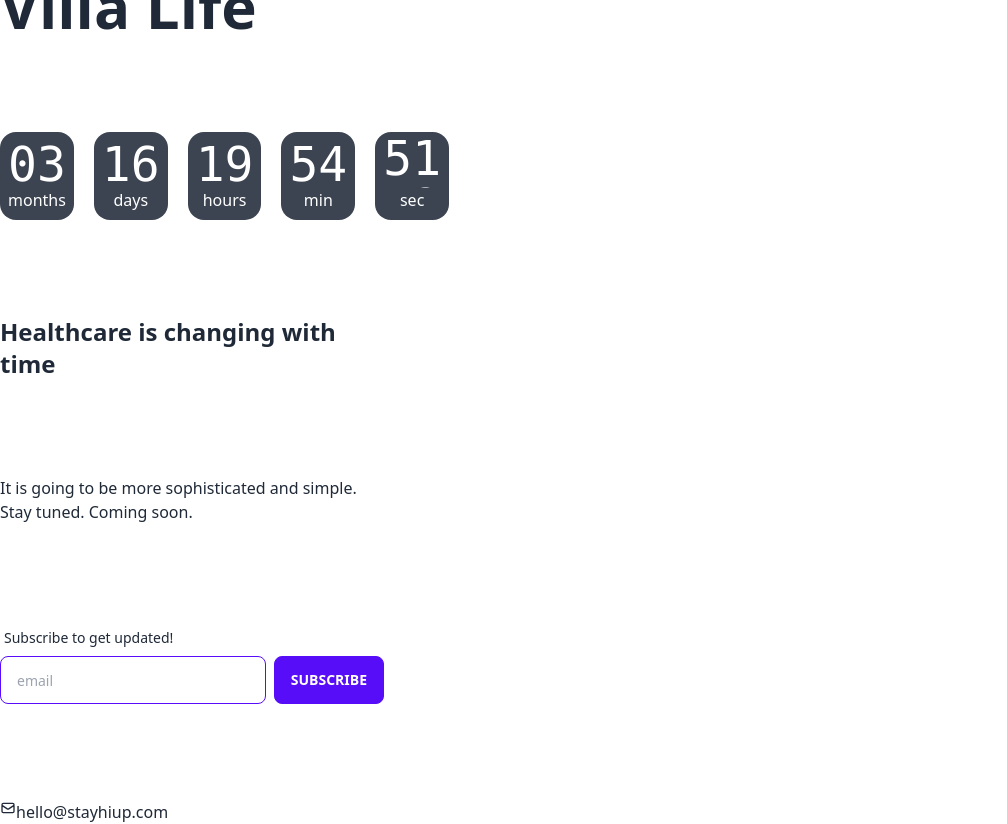
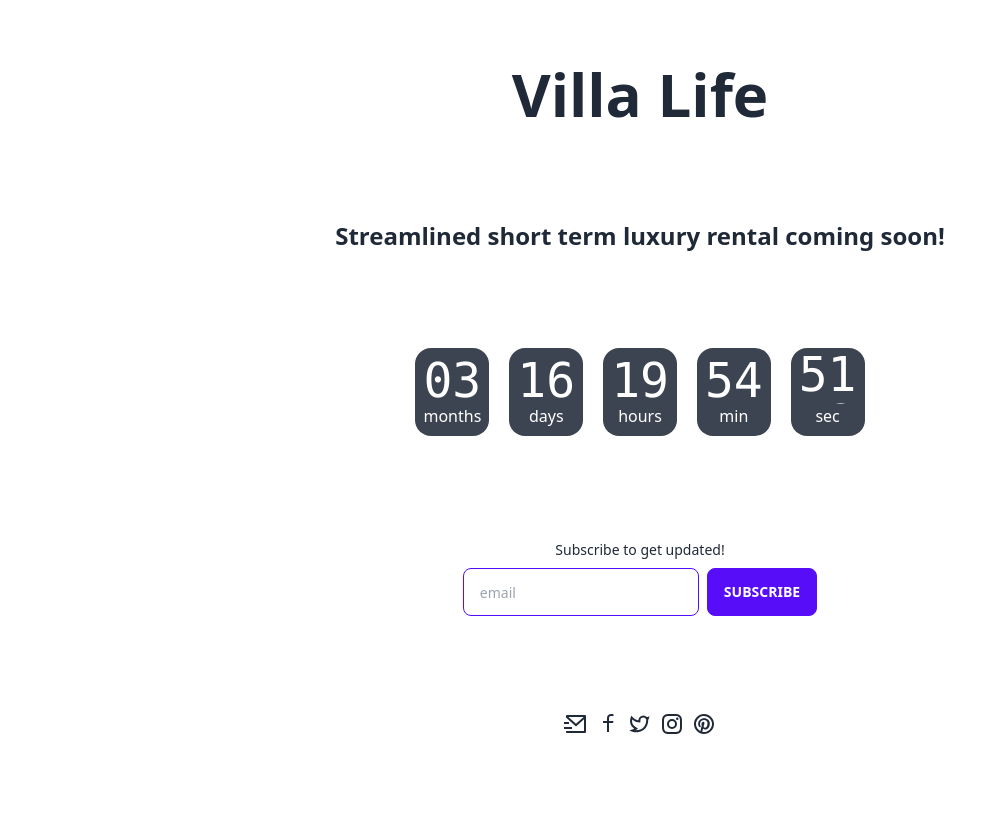
Before and after one commit to brandonkimmmm/villa-life-landing, a Next.js app: page / in a window 1280 px wide. Shown: the whole page, without its empty margins (0-1007 px from the left). After the commit the page ends 800 px from the top, so only its background shows below. Built offline with nearby package versions, Linux system fonts and the light colour scheme.

Commit message:
social media icons

```diff
--- /dev/null
+++ b/components/SocialMediaLinks.tsx
@@ -0,0 +1,20 @@
+import React from 'react';
+import {
+	RiMailSendLine,
+	RiFacebookLine,
+	RiTwitterLine,
+	RiInstagramLine,
+	RiPinterestLine
+} from 'react-icons/ri';
+
+export default function SocialMediaLinks() {
+	return (
+		<div className='inline-flex space-x-2'>
+			<RiMailSendLine size={24} />
+			<RiFacebookLine size={24} />
+			<RiTwitterLine size={24} />
+			<RiInstagramLine size={24} />
+			<RiPinterestLine size={24} />
+		</div>
+	);
+}
--- a/components/SubscribeForm.tsx
+++ b/components/SubscribeForm.tsx
@@ -14,7 +14,7 @@ export default function SubscribeForm() {
 	const onSubmit = handleSubmit((data) => console.log(data));
 
 	return (
-		<form className='form-control' onSubmit={onSubmit}>
+		<form className='form-control items-center' onSubmit={onSubmit}>
 			<label className='label'>
 				<span className='label-text'>Subscribe to get updated!</span>
 			</label>
--- a/package.json
+++ b/package.json
@@ -8,12 +8,12 @@
 		"lint": "next lint"
 	},
 	"dependencies": {
-		"@heroicons/react": "^1.0.5",
 		"luxon": "^2.3.0",
 		"next": "12.0.10",
 		"react": "17.0.2",
 		"react-dom": "17.0.2",
 		"react-hook-form": "^7.26.0",
+		"react-icons": "^4.3.1",
 		"usehooks-ts": "^2.3.0"
 	},
 	"devDependencies": {
--- a/pages/index.tsx
+++ b/pages/index.tsx
@@ -1,26 +1,18 @@
 import type { NextPage } from 'next';
 import Countdown from '../components/Countdown';
 import SubscribeForm from '../components/SubscribeForm';
-import { MailIcon } from '@heroicons/react/outline';
+import SocialMediaLinks from '../components/SocialMediaLinks';
 
 const Home: NextPage = () => {
 	return (
-		<div className='flex flex-col h-screen space-y-24 justify-center w-96'>
+		<div className='flex flex-col h-screen space-y-24 justify-center items-center'>
 			<h1 className='font-semibold text-6xl'>Villa Life</h1>
+			<h2 className='font-semibold text-2xl'>
+				Streamlined short term luxury rental coming soon!
+			</h2>
 			<Countdown />
-			<h2 className='font-semibold text-2xl'>
-				Healthcare is changing with time
-			</h2>
-			<p>
-				It is going to be more sophisticated and simple. Stay tuned.
-				Coming soon.
-			</p>
 			<SubscribeForm />
-			<div className='flex flex-col'>
-				<span className='inline-flex'>
-					<MailIcon className='h-4' /> hello@stayhiup.com
-				</span>
-			</div>
+			<SocialMediaLinks />
 		</div>
 	);
 };
```
Also changed, not shown: 1 other file (tests, documents, lock files or other folders).
